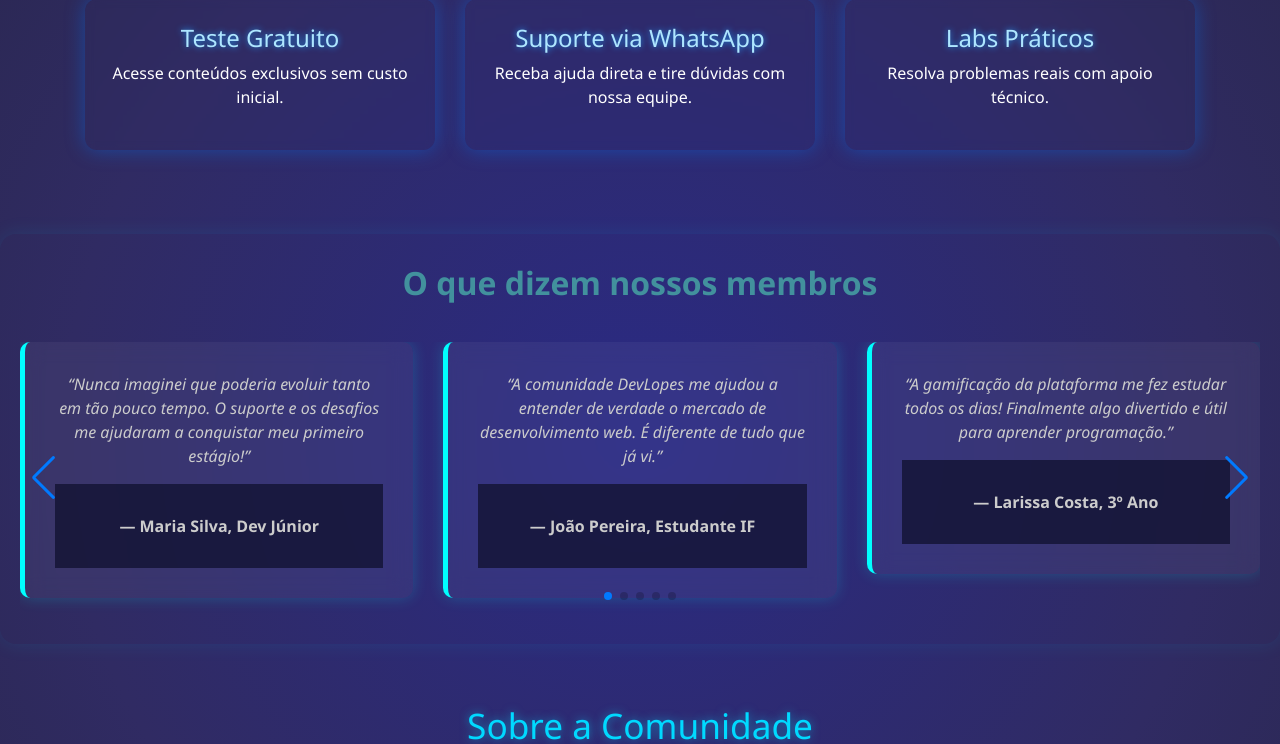
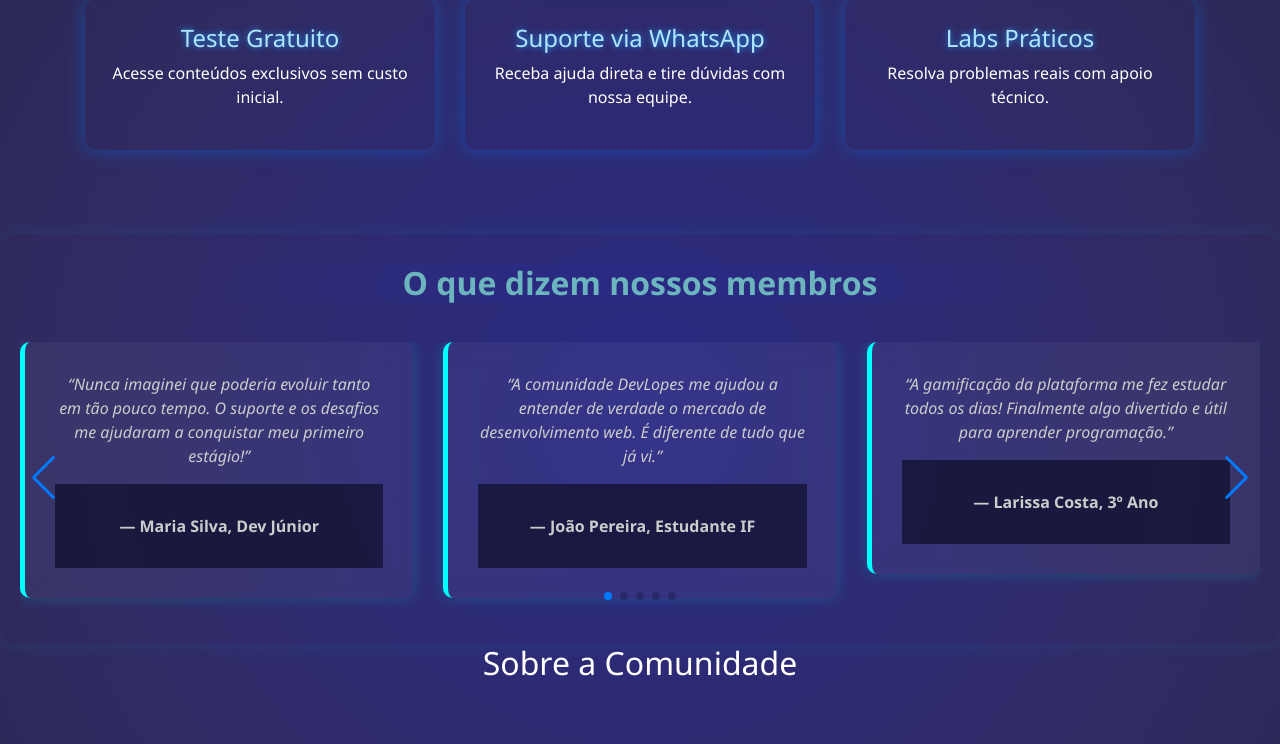
Before and after one commit to llssants/DevLopes, a Django app: page /reunioes.html in a window 1280 px wide. Shown: the part 518-1262 px from the top of the page. Run offline with Django 5.2, Linux system fonts and the light colour scheme.

Commit message:
commit 5

```diff
--- a/app/templates/dashboard.html
+++ b/app/templates/dashboard.html
@@ -83,6 +83,7 @@
     .feature-box h4 {
       color: #aee6ff;
       text-shadow: 0 0 6px #2196f3;
+
     }
 
 
@@ -96,8 +97,10 @@
 
     .depoimentos-title {
       font-size: 2rem;
+      background: radial-gradient(circle at center, #2a2a84 0%, transparent 70%);
+
       margin-bottom: 40px;
-      color: #42919d;
+      color: #6cb4be;
       font-weight: bold;
     }
 
@@ -125,42 +128,27 @@
       color: #ccc;
     }
 
-   .sobre {
-  padding: 60px 20px;
-  color: #fff;
-  text-align: center;
-}
+    .sobre {
+      display: flex;
+      align-items: center;
+      margin: 5% 10% 10% 10%;
+      gap: 20px;
+    }
 
-.sobre h2 {
-  font-size: 2.2rem;
-  margin-bottom: 40px;
-  color: #00d9ff;
-  text-shadow: 0 0 10px #00d9ff88;
-}
+    .h2{
+      align-items: center;
+      text-align: center;
+    }
+    .sobre img {
+      width: 40%;
+      height: auto;
+      border-radius: 8px;
+    }
 
-.sobre-conteudo {
-  display: flex;
-  align-items: center;
-  justify-content: center;
-  gap: 40px;
-  flex-wrap: wrap; /* responsivo */
-  max-width: 1000px;
-  margin: 0 auto;
-  text-align: left;
-}
-
-.sobre-conteudo img {
-  width: 400px;
-  height: auto;
-  border-radius: 12px;
-  box-shadow: 0 0 20px rgba(0, 217, 255, 0.2);
-}
-
-.sobre-conteudo p {
-  max-width: 500px;
-  font-size: 1.1rem;
-  line-height: 1.6;
-}
+    .sobre p {
+      width: 60%;
+      margin: 0;
+    }
 
 
     footer {
@@ -176,7 +164,6 @@
       color: #00bcd4;
     }
 
-    /* Ajuste global de links */
     a {
       transition: 0.3s;
     }
@@ -297,9 +284,11 @@
   </section>
 
   <!-- Sobre -->
+  <h2 class="h2">Sobre a Comunidade</h2>
   <section class="sobre">
-    <h2>Sobre a Comunidade</h2>
-    <img src="https://plus.unsplash.com/premium_photo-1733328013343-e5ee77acaf05?q=80&w=1332&auto=format&fit=crop&ixlib=rb-4.1.0&ixid=M3wxMjA3fDB8MHxwaG90by1wYWdlfHx8fGVufDB8fHx8fA%3D%3D" alt="">
+    <img
+      src="https://plus.unsplash.com/premium_photo-1733328013343-e5ee77acaf05?q=80&w=1332&auto=format&fit=crop&ixlib=rb-4.1.0&ixid=M3wxMjA3fDB8MHxwaG90by1wYWdlfHx8fGVufDB8fHx8fA%3D%3D"
+      alt="">
     <p>Somos um grupo de desenvolvedores apaixonados por ensino e colaboração. Nosso objetivo é ajudar iniciantes e
       profissionais a crescerem juntos por meio de desafios, suporte e projetos práticos com propósito.</p>
   </section>
@@ -318,9 +307,9 @@
   <script src="https://cdn.jsdelivr.net/npm/bootstrap@4.6.2/dist/js/bootstrap.bundle.min.js"></script>
   <script>
     const swiper = new Swiper('.depoimentos-swiper', {
-      slidesPerView: 3, // mostrar 3 depoimentos por vez
-      spaceBetween: 30, // espaço entre os slides (px)
-      loop: true,       // loop infinito
+      slidesPerView: 3,
+      spaceBetween: 30,
+      loop: true,
       pagination: {
         el: '.swiper-pagination',
         clickable: true,
@@ -330,7 +319,6 @@
         prevEl: '.swiper-button-prev',
       },
       breakpoints: {
-        // Responsividade para telas menores
         320: {
           slidesPerView: 1,
           spaceBetween: 10
```
